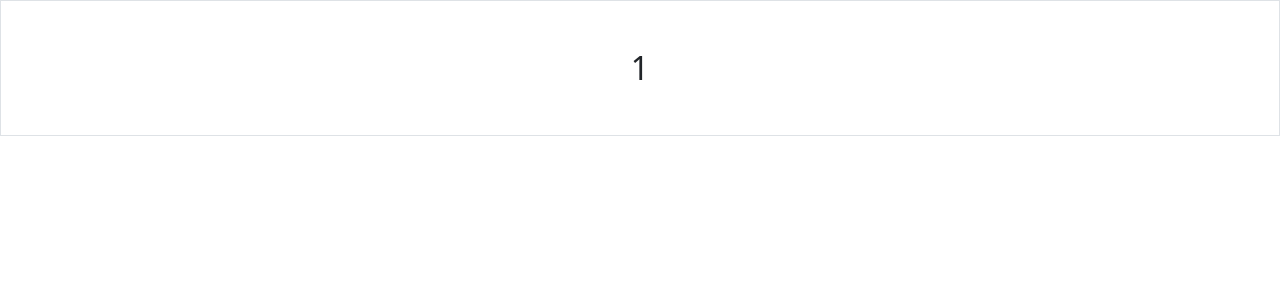
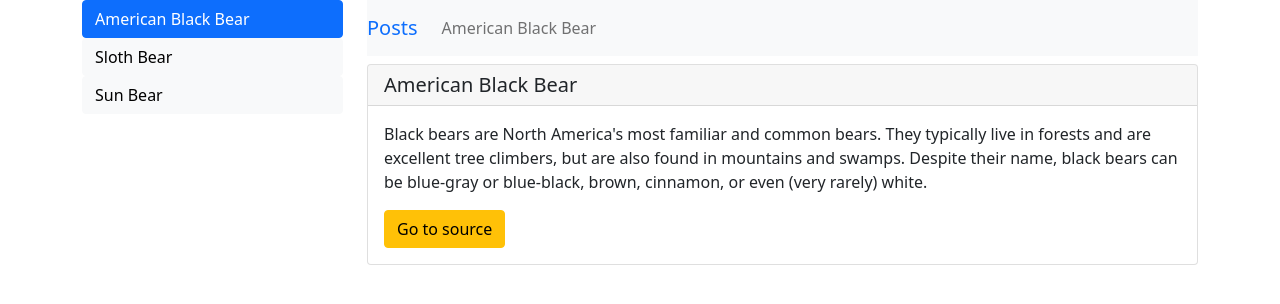
Before and after one commit to AshleyBlueRamsey/CSS-Common-Comp-And-Util, a website: page index.html in a window 1280 px wide. Drawn offline with nearby package versions, Linux system fonts and the light colour scheme.

Commit message:
Entered Code

```diff
--- a/index.html
+++ b/index.html
@@ -19,7 +19,39 @@
 
   </head>
 
-  <body>
-    <h2 class="text-center py-5 border">1</h2>
+  <body class="container">
+    <div class="row">
+      <div class="col-3">
+        <div class="d-flex flex-column justify-content-start">
+          <button type="button" class="btn btn-primary" style="text-align:left">American Black Bear</button>
+          <button type="button" class="btn btn-light" style="text-align:left">Sloth Bear</button>
+          <button type="button" class="btn btn-light" style="text-align:left">Sun Bear</button>
+        </div>
+      </div>
+      <div class="col-9">
+        <nav class="navbar navbar-expand-lg navbar-light bg-light mb-2">
+          <a class="navbar-brand text-primary" href="#">Posts</a>
+          <button class="navbar-toggler" type="button" data-toggle="collapse" data-target="#navbarNav" aria-controls="navbarNav" aria-expanded="false" aria-label="Toggle navigation">
+            <span class="navbar-toggler-icon"></span>
+          </button>
+          <div class="collapse navbar-collapse" id="navbarNav">
+            <ul class="navbar-nav">
+              <li class="nav-item active">
+                <a class="nav-link" href="#">American Black Bear</a>
+              </li>
+            </ul>
+          </div>
+        </nav>
+        <div class="card pm-5">
+          <h5 class="card-header">American Black Bear</h5>
+          <div class="card-body">
+            <p class="card-text">Black bears are North America's most familiar and common bears. They typically live in
+              forests and are excellent tree climbers, but are also found in mountains and swamps. Despite their name, black bears can be blue-gray or blue-black, brown, cinnamon, or
+              even (very rarely) white.</p>
+              <a href="#" class="btn btn-warning">Go to source</a>
+          </div>
+        </div>
+      </div>
+    </div>
   </body>
 </html>
```
